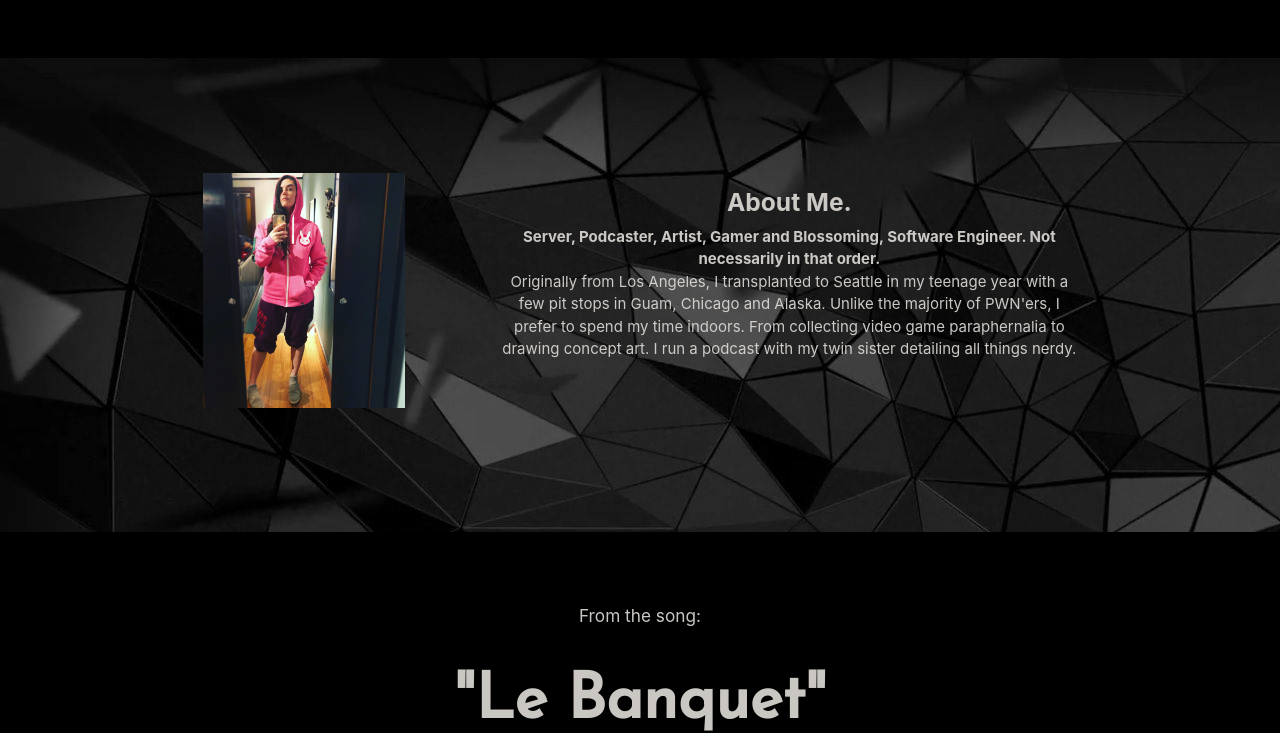
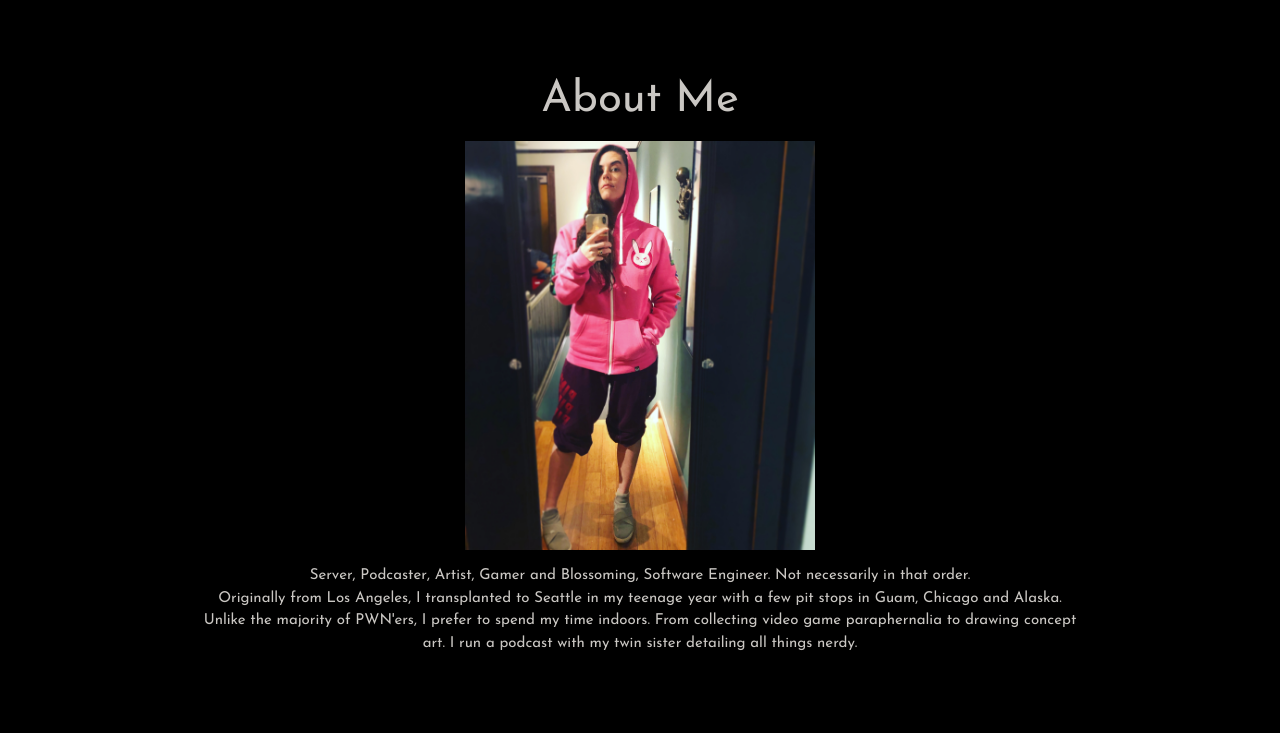
Before and after one commit to Gravehaus/updatedPortfolio, a plain HTML site: page index.html in a window 1280 px wide. Shown: the part 1335-2068 px from the top of the page. Drawn offline with nearby package versions, Linux system fonts and the light colour scheme.

Commit message:
fixed alignment issues

```diff
--- a/css/homeStyle.css
+++ b/css/homeStyle.css
@@ -38,6 +38,7 @@ h1, h3, p{
     background-color: black;
     letter-spacing: -0.5px;
     border: solid 1px rgba(220,220,220,.6);
+    margin-bottom: 5px;
 }
 .btn-small:hover {
     background-color: goldenrod;
@@ -66,6 +67,11 @@ h1, h3, p{
     height: 500px;
 }
 
+.responsive-img{
+    width: 30%;
+    align-content: center;
+}
+
 .parallax-container{
     background-color: black;
     color:rgba(224, 221, 216,.9);
@@ -79,13 +85,11 @@ h1, h3, p{
 img.responsive-img, video.responsive-video {
     max-width: 100%;
     height: auto;
-    margin-top: 8em;
+    display: block;
+    margin: auto;
 }
 
 
-.row .col.offset-l1 {
-    margin-top: 8em;
-}
 
 .contactCont, contact-wrap{
     text-align: center;
--- a/index.html
+++ b/index.html
@@ -103,6 +103,23 @@
     </div>
     <!---------------ABOUT ME SECTION--------------->
 
+    <div class="section" style="background-color: black;" id="work">
+        <div class="container">
+            <h3 class="header text_b center">About Me</h3>
+            <div class="row ">
+                <div class="col s12 m12 l12">
+                    <img class="responsive-img" style="width:40%" src="./css/images/alt-pic.JPG">
+                    <p>Server, Podcaster, Artist, Gamer and Blossoming, Software Engineer. Not necessarily in that order.<br>
+                    Originally from Los Angeles, I transplanted to Seattle in my teenage year with a few pit stops in Guam, Chicago and
+                    Alaska. Unlike the majority of PWN'ers, I prefer to spend my time indoors. From collecting video game
+                    paraphernalia to drawing concept art. I run a podcast with my twin sister detailing all things nerdy.
+                   </p>
+                </div>
+            </div>
+        </div>
+    </div>
+
+    <!---<div class="section">
     <div id="intro">
         <div class="container">
             <div class="row">
@@ -114,7 +131,7 @@
                 <div class="col s12 m12 l3">
                     <img class="responsive-img " src="./css/images/alt-pic.JPG">
                 </div>
-                <dic class="col s12 m12 offset-l1 l8 ">
+                <div class="col s12 m12 offset-l1 l8 ">
                     <h5 class="center" ><b>About Me.</b></h5>
                     <b>
 
@@ -125,10 +142,11 @@
                         <br/>
                         <i></i>
                     </p>
-                </dic>
+                </div>
             </div>
         </div>
     </div>
+    </div> -->
     <!--Parallax-->
     <div id="p1" class="parallax-container">
         <div  class="parallax">
```
